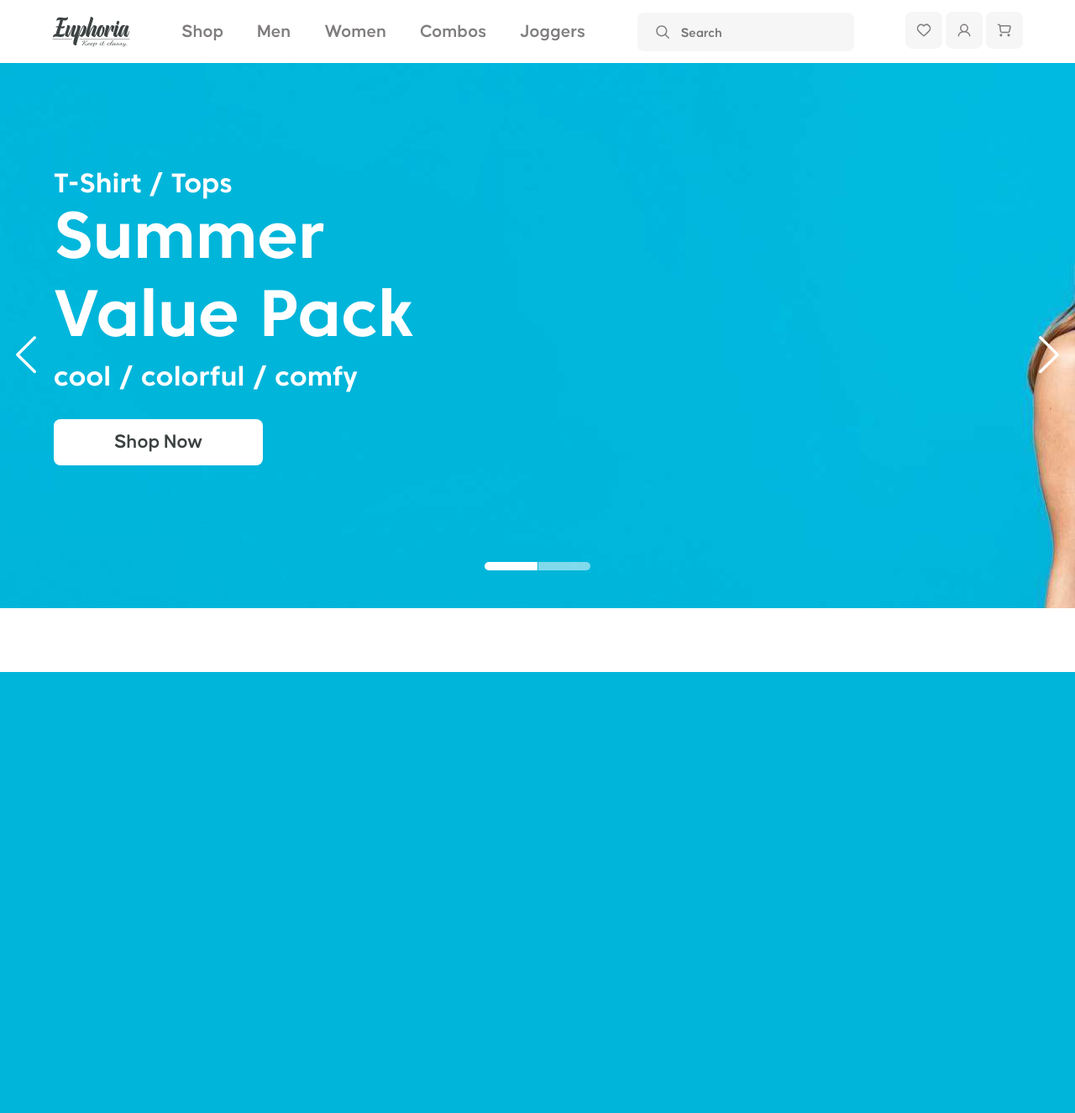
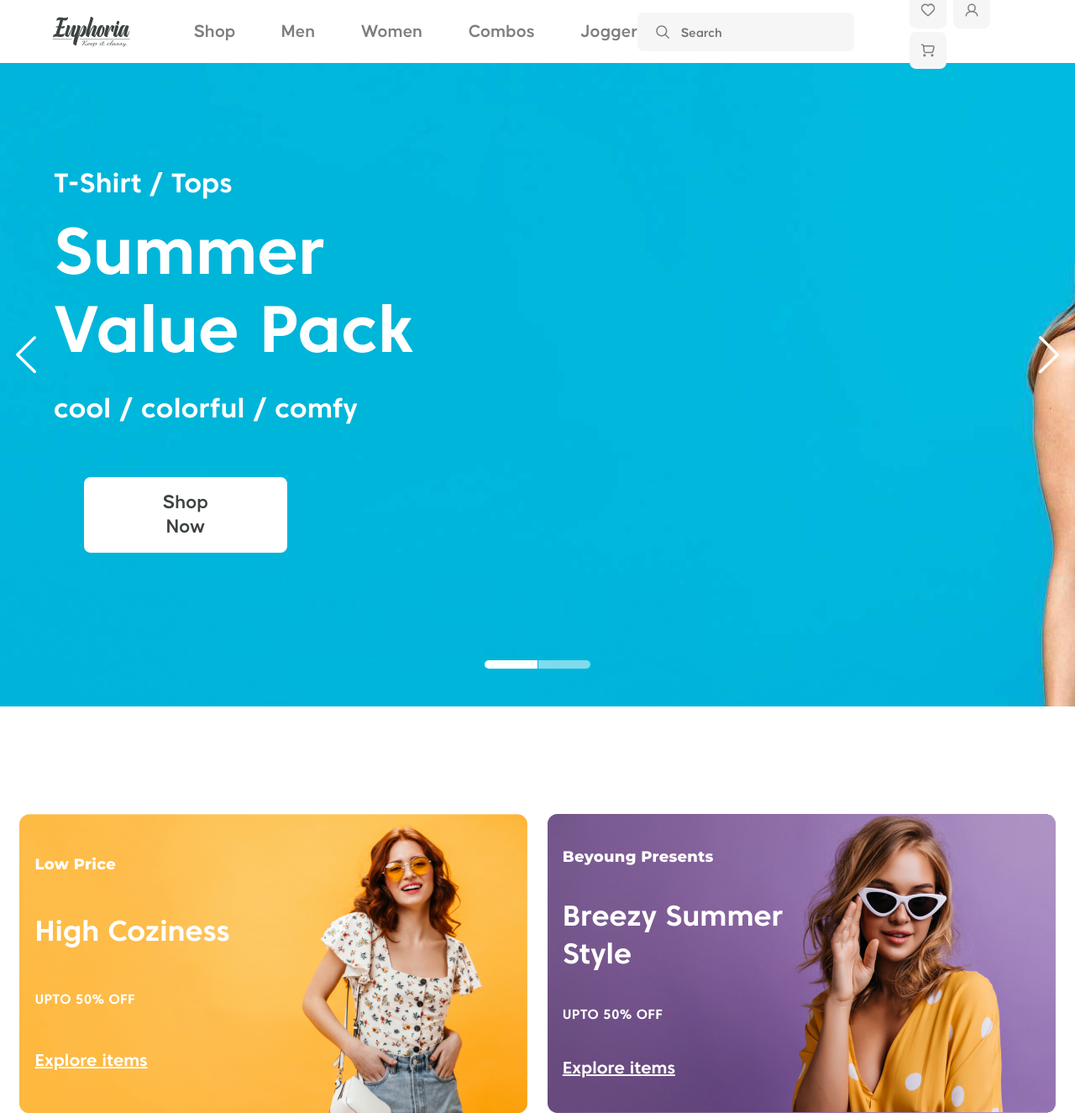
Before and after one commit to Skanetdima/Euphoria, a Django app: page /mainpage/ in a window 1280 px wide. Shown: the whole page at 84% size. Before the commit the page ends 800 px from the top, so only its background shows below. Run offline with Django 4.2, Linux system fonts and the light colour scheme.

Commit message:
second_container completed

```diff
--- a/mainpage/static/css/style.css
+++ b/mainpage/static/css/style.css
@@ -1,3 +1,4 @@
+@import url('https://fonts.googleapis.com/css2?family=Montserrat:wght@800&display=swap');
 *{
     margin: 0;
     padding: 0;
@@ -90,6 +91,10 @@
 .first_text_container{
     padding-left: 5%;
     padding-top: 10%;
+    display: flex;
+    height: 455px;
+    flex-direction: column;
+    justify-content: space-between;
 }
 .first_container_h1{
     color: #FFF;
@@ -117,6 +122,8 @@
     color: #3C4242;
     font-size: 24px;
     font-style: normal;
+    width: 8%;
+    text-align: center;
     font-weight: 700;
     line-height: normal;
     border-radius: 8px;
@@ -164,3 +171,65 @@
     top: 50%;
     left: 1.5%;
 }
+/* SECOND CONTAINER */
+.second_container{
+    padding-top: 10%;
+    display: flex;
+    justify-content: space-evenly;
+
+}
+.second_purple_container{
+    max-width: 604.934px;
+    width: 100%;
+    height: 355.844px;
+    display: flex;
+    flex-direction: column;
+    justify-content: space-evenly;
+    background: url('/static/assets/second_purple_img.jpg');
+}
+.second_yellow_container{
+    max-width: 604.934px;
+    width: 100%;
+    height: 355.844px;
+    display: flex;
+    flex-direction: column;
+    justify-content: space-evenly;
+    background: url('/static/assets/second_yellow_img.jpg');
+}
+.second_container h2, h3, h6, a{
+    margin-left: 3%;
+}
+.second_container h6{
+    color: #FFF;
+    font-family: Montserrat;
+    font-size: 18px;
+    font-style: normal;
+    font-weight: 800;
+    line-height: 30.067px; /* 167.038% */
+    letter-spacing: 0.251px;
+}
+.second_container h2{
+    color: #FFF;
+    font-family: Core Sans C;
+    font-size: 34px;
+    font-style: normal;
+    font-weight: 800;
+    line-height: 45.1px; /* 132.648% */
+}
+.second_container h3{
+    color: #FFF;
+    font-family: Core Sans C;
+    font-size: 16px;
+    font-style: normal;
+    font-weight: 500;
+    line-height: 25.056px; /* 156.598% */
+    letter-spacing: 0.251px;
+}
+.second_container a{
+    color: #FFF;
+    font-family: Core Sans C;
+    font-size: 20px;
+    font-style: normal;
+    font-weight: 800;
+    line-height: 30.132px; /* 150.66% */
+}
--- a/mainpage/templates/index.html
+++ b/mainpage/templates/index.html
@@ -4,7 +4,7 @@
     <main>
         <div class="first_container">
             <div class="first_text_container">
-                <p class="first_container_heading">T-shirt / Tops</p>
+                <h5 class="first_container_heading">T-shirt / Tops</h5>
                 <h1 class="first_container_h1">Summer<br> Value Pack</h1>
                 <p class="first_slogan_container">cool / colorful / comfy</p>
                 <a href="#">Shop Now</a>
@@ -18,5 +18,19 @@
                 {% load static %}
                 <img class="first_arrow_left" src="{% static 'assets/navChevronLeft.svg'%}" alt="">
         </div>
+        <div class="second_container">
+            <div class="second_yellow_container">
+                <h6>Low Price</h6>
+                <h2>High Coziness</h2>
+                <h3>UPTO 50% OFF</h3>
+                <a href="#">Explore items</a>
+            </div>
+            <div class="second_purple_container">
+                <h6>Beyoung Presents</h6>
+                <h2>Breezy Summer<br> Style</h2>
+                <h3>UPTO 50% OFF</h3>
+                <a href="#">Explore items</a>
+            </div>
+        </div>
     </main>
 {% endblock%}
```
Also changed, not shown: mainpage/static/assets/second_purple_img.jpg (added), mainpage/static/assets/second_yellow_img.jpg (added).
